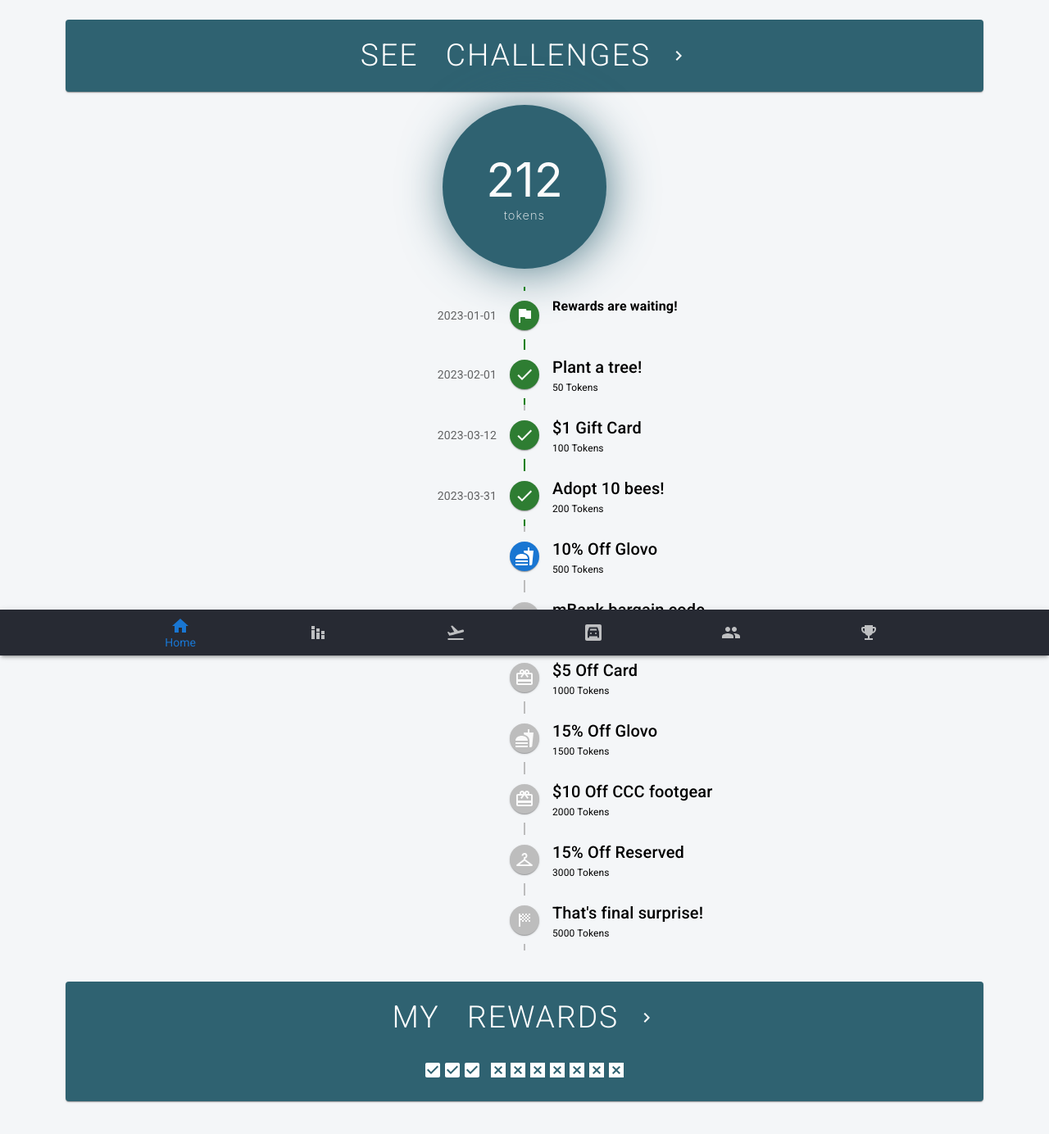
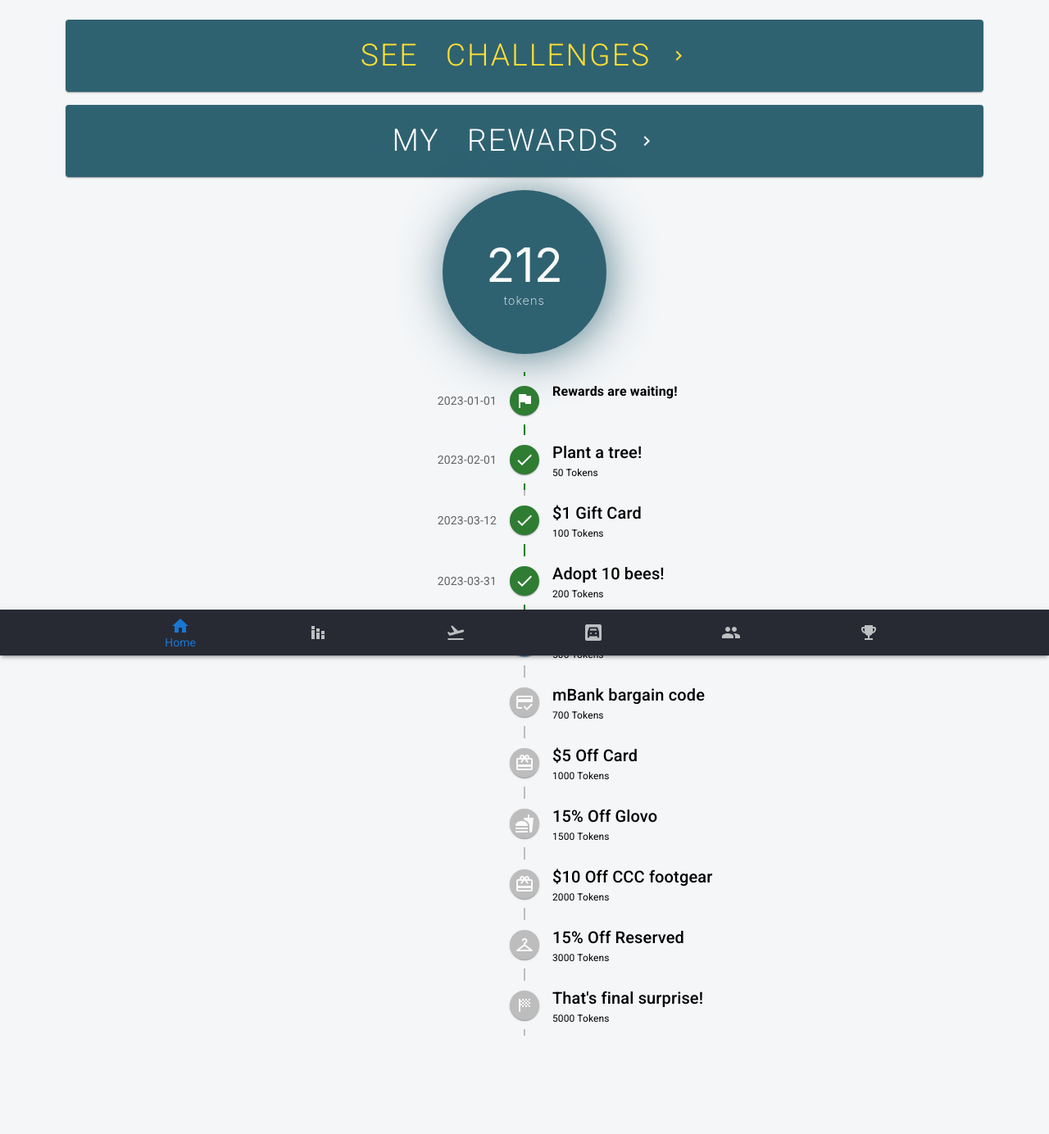
Before and after one commit to polszewsky/no-such-app, a React (Create React App) app: page /rewards in a window 1280 px wide. Shown: the top 1384 px of the page at 82% size. Built offline with nearby package versions, Linux system fonts and the light colour scheme.

Commit message:
Update RewardsPage.js

```diff
--- a/src/pages/rewards/RewardsPage.js
+++ b/src/pages/rewards/RewardsPage.js
@@ -47,8 +47,29 @@ export default function RewardsPage() {
             actionOnClick={() => history.push("/challenges")}
             color="blue"
             title={
+              <span style={{ color: "#fedf33" }}>
+                See&nbsp;&nbsp;&nbsp;Challenges&nbsp;&nbsp;
+                <NavigateNextIcon color="green" />
+              </span>
+            }
+          />
+        </Grid>
+      </Grid>
+
+      <Grid
+        container
+        direction="row"
+        alignItems="center"
+        sx={{ marginTop: "1rem" }}
+      >
+        <Grid item xs={12}>
+          <PaperCard
+            actionOnClick={handleOnClick}
+            color="blue"
+            noAction
+            title={
               <>
-                See&nbsp;&nbsp;&nbsp;Challenges&nbsp;&nbsp;
+                My&nbsp;&nbsp;&nbsp;rewards&nbsp;&nbsp;
                 <NavigateNextIcon color="green" />
               </>
             }
@@ -279,31 +300,6 @@ export default function RewardsPage() {
           {/** // end */}
         </Timeline>
       </Grid>
-      <Grid
-        container
-        direction="row"
-        alignItems="center"
-        sx={{ marginTop: "1rem" }}
-      >
-        <Grid item xs={12}>
-          <PaperCard
-            actionOnClick={handleOnClick}
-            color="blue"
-            title={
-              <>
-                My&nbsp;&nbsp;&nbsp;rewards&nbsp;&nbsp;
-                <NavigateNextIcon color="green" />
-              </>
-            }
-            completed={[...Array(3)].map((element) => (
-              <CheckBoxIcon style={{ fill: "white" }} />
-            ))}
-            future={[...Array(7)].map((element) => (
-              <DisabledByDefaultIcon style={{ fill: "white" }} />
-            ))}
-          />
-        </Grid>
-      </Grid>
     </Grid>
   );
 }
```
